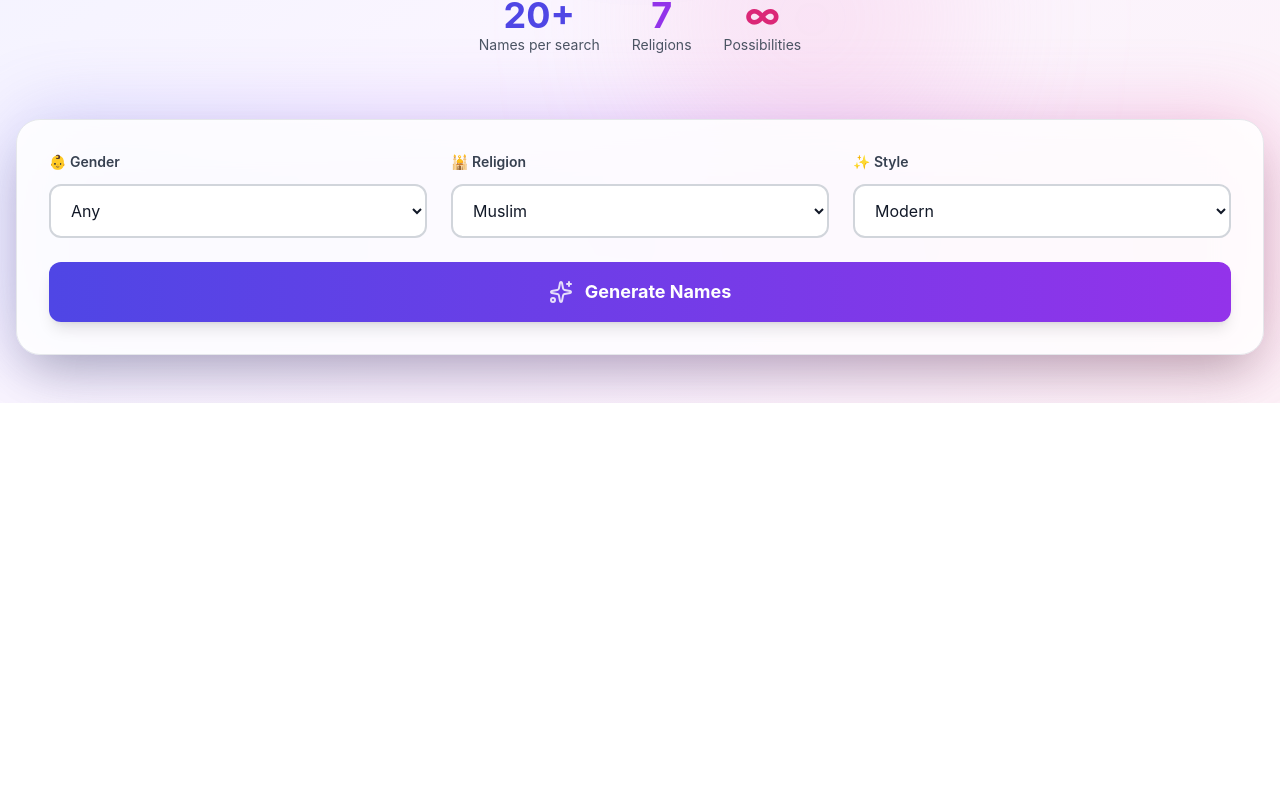
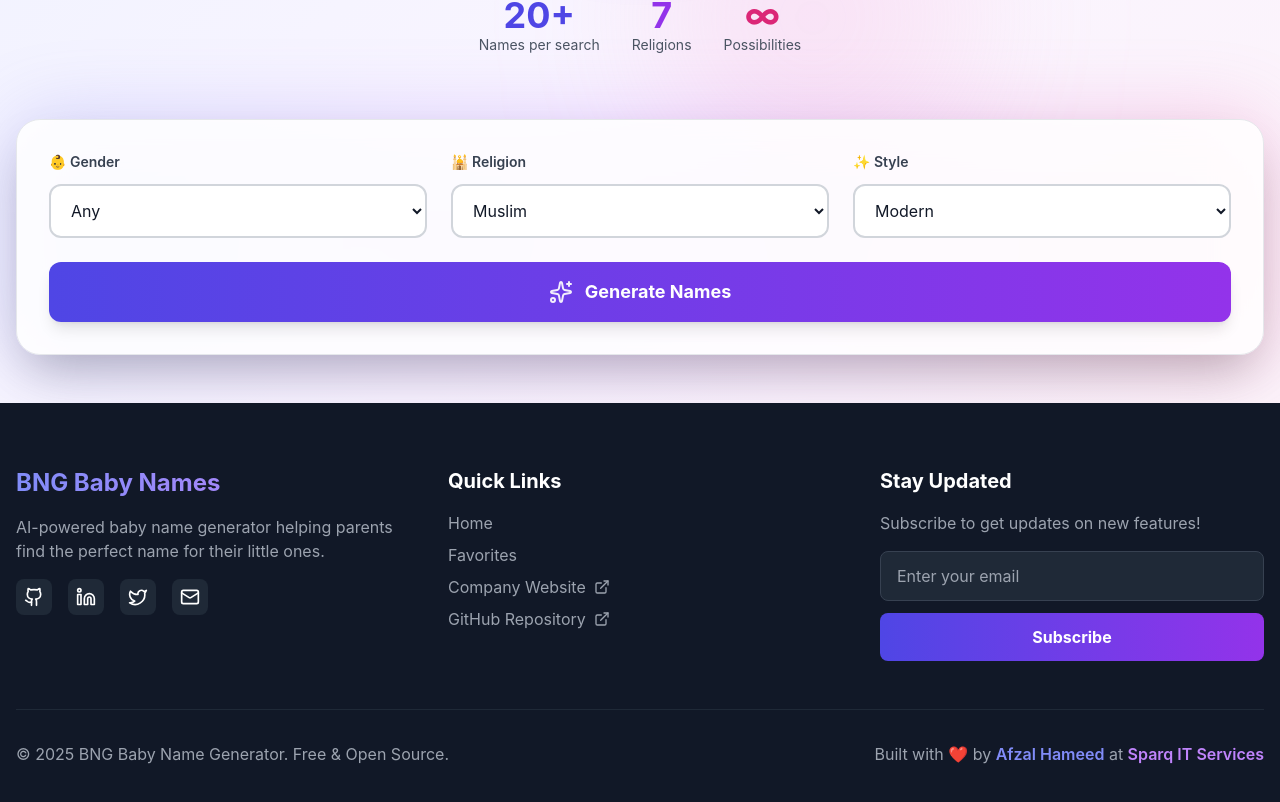
Before and after one commit to sparqitservices/baby-name-generator, a Next.js app: page / in a window 1280 px wide. Shown: the part 622-1424 px from the top of the page. Before the commit the page ends 1025 px from the top, so only its background shows below. Built offline with nearby package versions, Linux system fonts and the light colour scheme.

Commit message:
Add API fallback logic, 100 names limit, footer with credits

```diff
--- a/app/page.jsx
+++ b/app/page.jsx
@@ -4,6 +4,7 @@ import NameForm from '../components/NameForm';
 import NameCard from '../components/NameCard';
 import Hero from '../components/Hero';
 import { Plus, AlertCircle } from 'lucide-react';
+import Footer from '../components/Footer';
 
 export default function Home() {
   const [names, setNames] = useState([]);
@@ -163,6 +164,8 @@ export default function Home() {
           </div>
         </div>
       )}
+      {/* Footer */}
+      <Footer />
     </div>
   );
 }
--- a/components/Footer.jsx
+++ b/components/Footer.jsx
@@ -1,3 +1,4 @@
+'use client';
 import { Github, Linkedin, Twitter, Mail, ExternalLink } from 'lucide-react';
 import { useState } from 'react';
 
```
